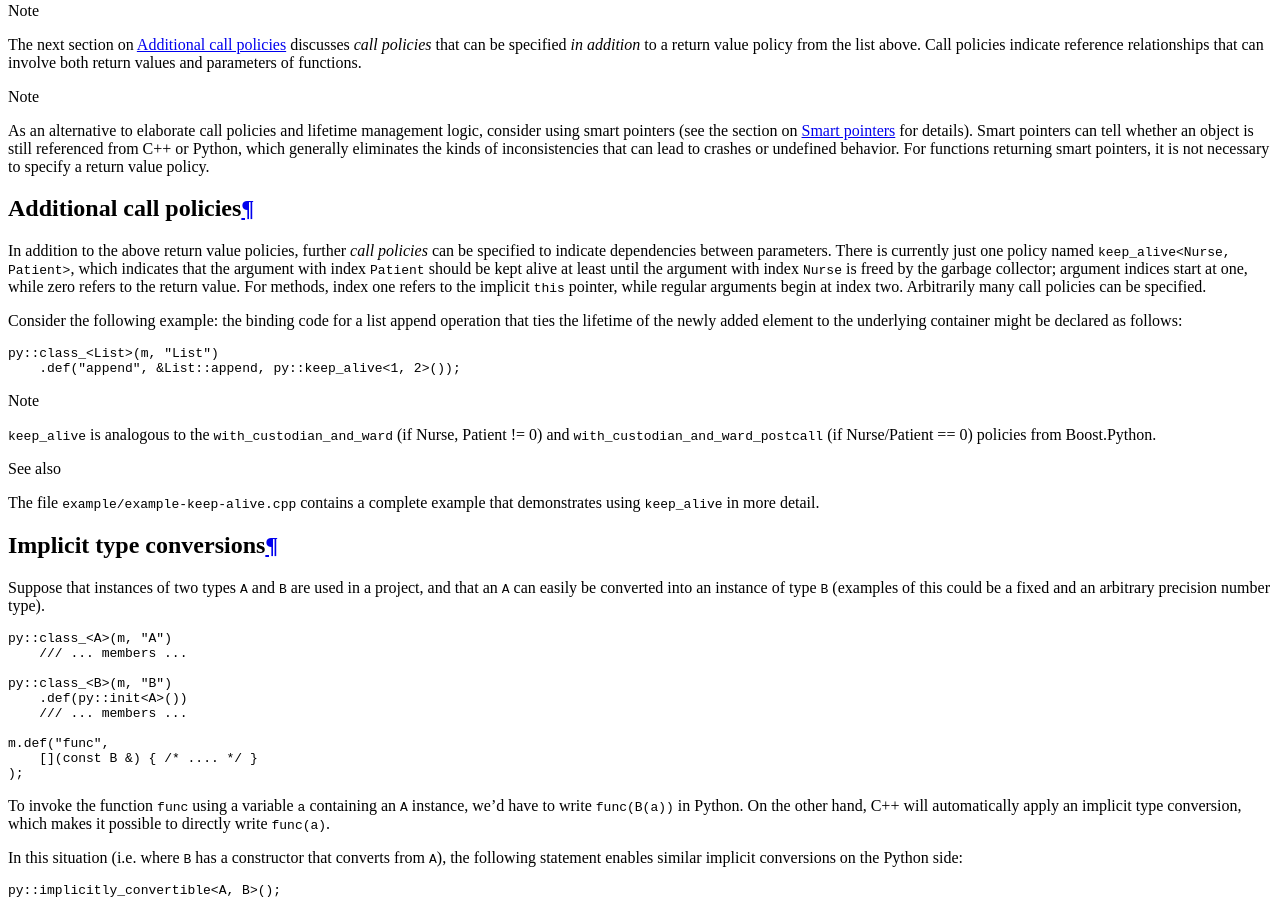
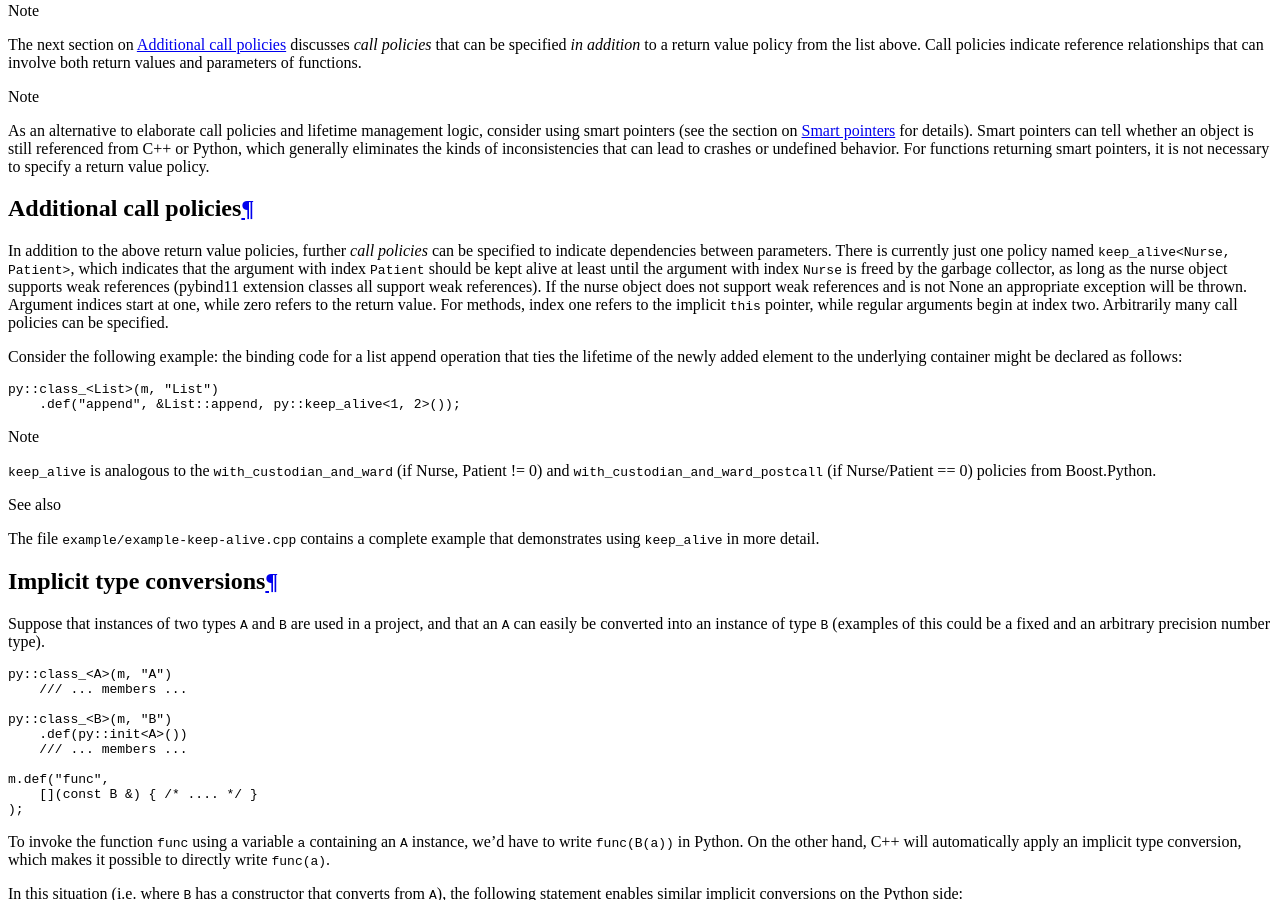
Before and after one commit to pybind/pybind11, a Sphinx documentation site: the page built from docs/advanced.rst, in a window 1280 px wide and 900 px high, scrolled down 8735 px. Built offline with Sphinx 7.4.7 and the Read the Docs theme 2.0.0, drawn with Linux system fonts in a browser that asks for light colours.

Commit message:
Support keep_alive where nurse may be None
For example keep_alive<0,1>() should work where the return value may sometimes be None. At present a "Could not allocate weak reference!" exception is thrown.
Update documentation to clarify behaviour of keep_alive when nurse is None or does not support weak references.

```diff
--- a/docs/advanced.rst
+++ b/docs/advanced.rst
@@ -663,10 +663,13 @@ In addition to the above return value policies, further `call policies` can be
 specified to indicate dependencies between parameters. There is currently just
 one policy named ``keep_alive<Nurse, Patient>``, which indicates that the
 argument with index ``Patient`` should be kept alive at least until the
-argument with index ``Nurse`` is freed by the garbage collector; argument
-indices start at one, while zero refers to the return value. For methods, index
-one refers to the implicit ``this`` pointer, while regular arguments begin at
-index two. Arbitrarily many call policies can be specified.
+argument with index ``Nurse`` is freed by the garbage collector, as long as the
+nurse object supports weak references (pybind11 extension classes all support
+weak references). If the nurse object does not support weak references and is
+not None an appropriate exception will be thrown. Argument indices start at
+one, while zero refers to the return value. For methods, index one refers to
+the implicit ``this`` pointer, while regular arguments begin at index two.
+Arbitrarily many call policies can be specified.
 
 Consider the following example: the binding code for a list append operation
 that ties the lifetime of the newly added element to the underlying container
```
Also changed, not shown: 4 other files.
